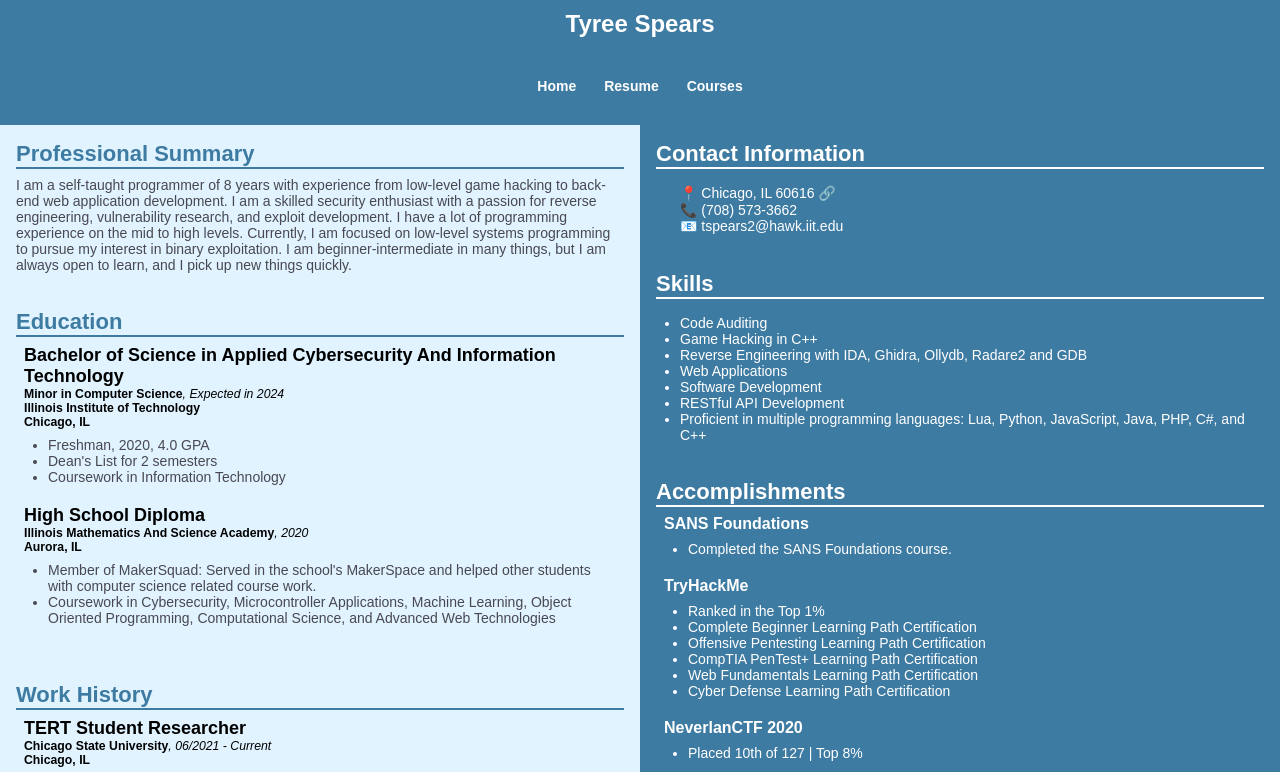
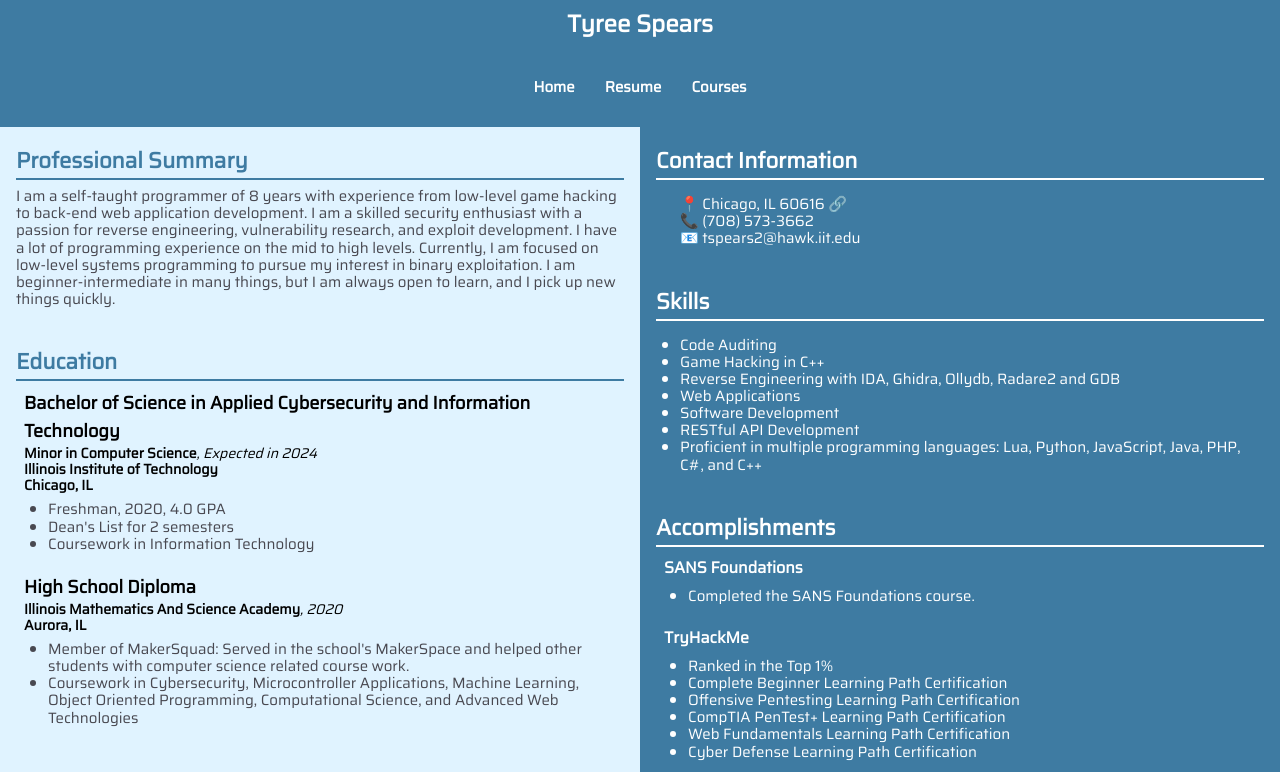
Before and after one commit to A1-exe/ProjectTwo, a plain HTML site: page resume/index.html in a window 1280 px wide. Shown: the top 772 px of the page. Drawn offline with Linux system fonts and the light colour scheme.

Commit message:
New font. Update base font size.

```diff
--- a/assets/screen.css
+++ b/assets/screen.css
@@ -13,7 +13,7 @@ html {
 }
 
 body {
-  font: 1em Saira, Arial, serif;
+  font: 1em "Saira", Arial, serif;
   background-color: #b6e3ff69;
 }
 
@@ -22,7 +22,7 @@ li {
 }
 
 p, li {
-  font-size: 0.875em; /* 14 / 16 = 0.875 */
+  font-size: 0.9375em; /* 15 / 16 = 0.9375 */
   line-height: 1.14285714em; /* 16 * 1.14285714 = 18 */
   overflow-wrap: break-word;
 }
@@ -43,7 +43,7 @@ section {
 header {
   width: 100%;
   font-weight: bold;
-  font-family: sans-serif;
+  font-family: "Saira", sans-serif !important;
 }
 
 nav {
@@ -138,7 +138,7 @@ header h4 {
 
 header > ul {
   display: flex;
-  font-size: 0.875em; /* 14 / 16 = 0.875 */
+  font-size: 0.9375em; /* 15 / 16 = 0.9375 */
   flex-wrap: wrap;
   margin-left: 0;
   margin-top: auto;
--- a/coursework/index.html
+++ b/coursework/index.html
@@ -4,6 +4,7 @@
   <meta charset="UTF-8"/>
   <meta http-equiv="X-UA-Compatible" content="IE=edge"/>
   <meta name="viewport" content="width=device-width, initial-scale=1.0"/>
+  <link rel="stylesheet" href="https://fonts.googleapis.com/css?family=Saira">
   <link rel="stylesheet" href="../assets/screen.css">
   <title>Courses: Tyree Spears</title>
 </head>
--- a/resume/index.html
+++ b/resume/index.html
@@ -4,6 +4,7 @@
   <meta charset="UTF-8"/>
   <meta http-equiv="X-UA-Compatible" content="IE=edge"/>
   <meta name="viewport" content="width=device-width, initial-scale=1.0"/>
+  <link rel="stylesheet" href="https://fonts.googleapis.com/css?family=Saira">
   <link rel="stylesheet" href="../assets/screen.css">
   <title>Resume: Tyree Spears</title>
 </head>
@@ -38,7 +39,7 @@
         </header>
         <section>
           <header>
-            <h3>Bachelor of Science in Applied Cybersecurity And Information Technology</h3>
+            <h3>Bachelor of Science in Applied Cybersecurity and Information Technology</h3>
             <ul>
               <li class="minor">Minor in Computer Science</li>
               <li class="date">Expected in 2024</li>
```
Also changed, not shown: index.html (+1 -0 lines).
